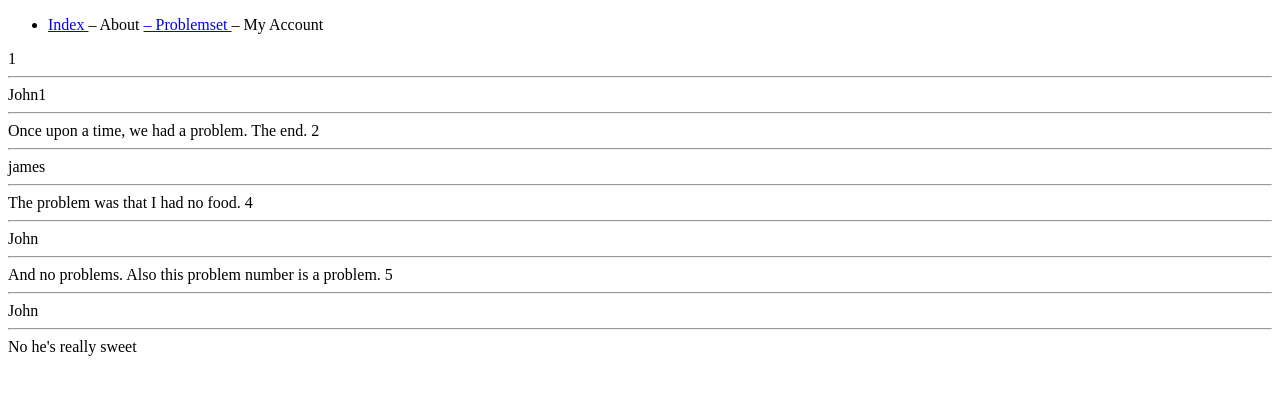
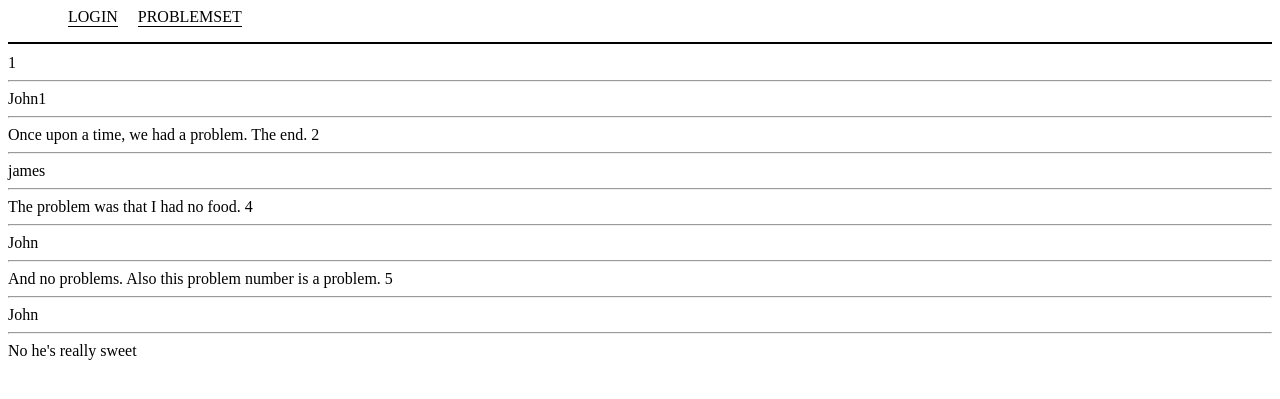
Before and after one commit to ashoka-cs/odin, a Django app: page /odin/problemset/ in a window 1280 px wide. Shown: the top 399 px of the page. Run offline with Django 3.2, Linux system fonts and the light colour scheme; data comes from the database, SQL or seed files in the repository; both versions use the stored data as it was after the commit.

Commit message:
CSS changes only

```diff
--- /dev/null
+++ b/onlinejudge/static/index.css
@@ -0,0 +1,23 @@
+body
+{
+}
+.navbar {
+    list-style-type: none;
+    margin: 0;
+    overflow: hidden;
+    background-color: #ffffff;
+    padding-bottom: 15px;
+    margin-bottom: 10px;
+    text-align:center;
+    border-bottom: 2px black solid;
+}
+li a
+{
+    display:block;
+    float:left;
+    text-decoration:none;
+    margin-left:20px;
+    border-bottom: 1px black solid;
+    text-align:center;
+    color:black;
+}
--- a/onlinejudge/templates/base.html
+++ b/onlinejudge/templates/base.html
@@ -1,26 +1,21 @@
 <!-- parent template from which all other temapltes inherit -->
-
+{% load static %}
 <!doctype html>
 
 <html>
 
 <head>
   <title>{% block title %} Odin {% endblock %}</title>
-
+   <link rel="stylesheet" type="text/css" href="{% static 'index.css' %}">
 </head>
 
 
 <body>
   <div id= "navbar">
        {% block navbar %}
-       <ul>
-           <li><a href="/odin/"> Index </a>
-
-           – About
-
-          <a href="/odin/problemset/"> – Problemset </a>
-
-          – My Account </li>
+       <ul class="navbar">
+         	<li><a href="{% url 'login' %}"> LOGIN </a></li>
+         <li><a href="{% url 'problemset' %}">PROBLEMSET </a></li>
        </ul>
        {% endblock %}
    </div>
--- a/onlinejudge/templates/index.html
+++ b/onlinejudge/templates/index.html
@@ -1,10 +1,12 @@
+{% load static %}
 <!doctype html>
 <!-- This implimentation is really basic, and I have no idea how to send data to a server.   -->
 
 <html>
 
 <head>
-  <title> User Authentication </title>
+    <title> User Authentication </title>
+    <link rel="stylesheet" type="text/css" href="{% static 'index.css' %}">
 <head/>
 
 
```
Also changed, not shown: db.sqlite3.
